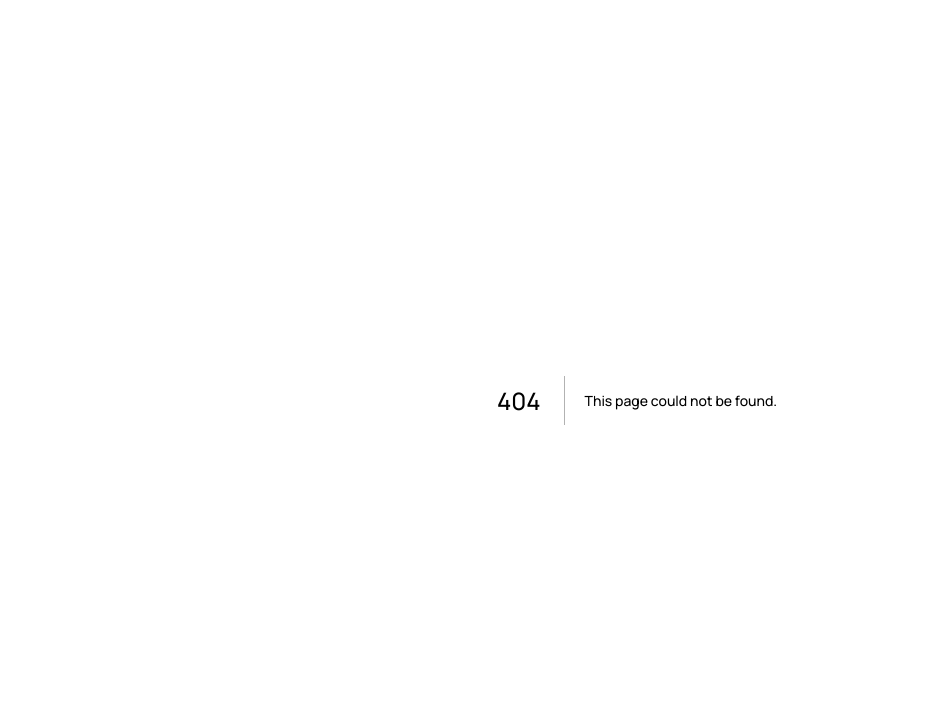
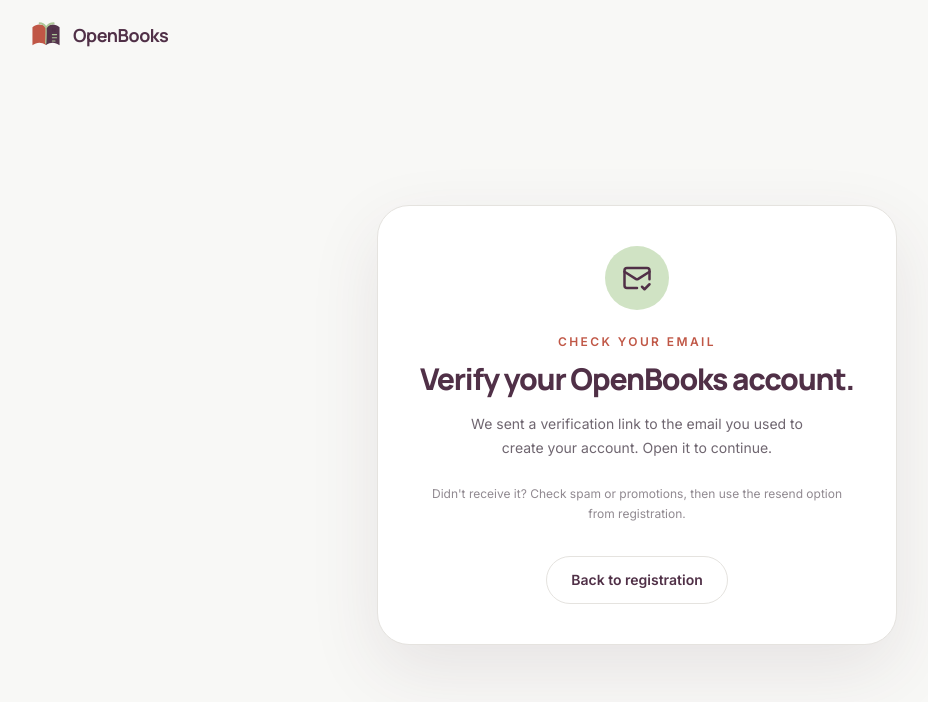
Before and after one commit to awesomeakokayo/OpenBooks, a Next.js app: page /verify-email in a window 1280 px wide. Before the commit this address had no page. Shown: the top 702 px of the page, without its empty margins (3-931 px from the left). Built offline with nearby package versions, Linux system fonts and the light colour scheme.

Commit message:
feat: add OpenBooks email verification screen

```diff
--- /dev/null
+++ b/app/verify-email/page.tsx
@@ -0,0 +1,65 @@
+import Link from "next/link";
+import { Check, MailCheck, RefreshCw, XCircle } from "lucide-react";
+import { OpenBooksBrandMark } from "@/components/openbooks-brand-mark";
+
+export default async function VerifyEmailPage({
+  searchParams,
+}: {
+  searchParams: Promise<{ status?: string }>;
+}) {
+  const { status } = await searchParams;
+  const success = status === "success";
+  const invalid = status === "invalid";
+  const rateLimited = status === "rate-limited";
+
+  return (
+    <main className="min-h-screen bg-[#F8F8F6] text-[#503047]">
+      <header className="mx-auto flex w-full max-w-[1320px] items-center px-5 py-5 lg:px-8">
+        <Link href="/" className="flex items-center gap-2.5">
+          <OpenBooksBrandMark size={34} />
+          <span className="font-heading text-lg font-bold tracking-tight text-[#503047]">OpenBooks</span>
+        </Link>
+      </header>
+
+      <section className="flex min-h-[calc(100vh-88px)] items-center justify-center px-5 py-12">
+        <div className="w-full max-w-[520px] rounded-[32px] border border-[#E5E3DF] bg-white p-8 text-center shadow-[0_25px_70px_rgba(80,48,71,0.10)] sm:p-10">
+          {success ? (
+            <>
+              <div className="mx-auto flex h-16 w-16 items-center justify-center rounded-full bg-[#D0E3C4] text-[#36563A]">
+                <Check size={30} strokeWidth={2.5} />
+              </div>
+              <p className="mt-6 text-xs font-semibold uppercase tracking-[0.2em] text-[#ADC698]">Email verified</p>
+              <h1 className="mt-3 font-heading text-3xl font-extrabold tracking-[-0.04em]">You're verified.</h1>
+              <p className="mx-auto mt-4 max-w-[38ch] text-sm leading-6 text-[#6F6670]">
+                Your OpenBooks account is ready. Sign in to continue setting up your business.
+              </p>
+              <Link href="/login" className="mt-8 inline-flex h-12 items-center justify-center gap-2 rounded-2xl bg-[#C05746] px-6 text-sm font-semibold text-white">Continue to sign in</Link>
+            </>
+          ) : invalid ? (
+            <>
+              <div className="mx-auto flex h-16 w-16 items-center justify-center rounded-full bg-[#FDECEC] text-[#B42318]"><XCircle size={30} /></div>
+              <h1 className="mt-6 font-heading text-3xl font-extrabold tracking-[-0.04em]">That link is no longer valid.</h1>
+              <p className="mx-auto mt-4 max-w-[40ch] text-sm leading-6 text-[#6F6670]">The verification link may have expired or already been used.</p>
+              <Link href="/login" className="mt-8 inline-flex h-12 items-center justify-center rounded-2xl bg-[#503047] px-6 text-sm font-semibold text-white">Back to sign in</Link>
+            </>
+          ) : rateLimited ? (
+            <>
+              <div className="mx-auto flex h-16 w-16 items-center justify-center rounded-full bg-[#FFF5D9] text-[#8A5A00]"><RefreshCw size={30} /></div>
+              <h1 className="mt-6 font-heading text-3xl font-extrabold tracking-[-0.04em]">Please wait a moment.</h1>
+              <p className="mx-auto mt-4 max-w-[40ch] text-sm leading-6 text-[#6F6670]">Too many verification attempts were made. Please try again shortly.</p>
+            </>
+          ) : (
+            <>
+              <div className="mx-auto flex h-16 w-16 items-center justify-center rounded-full bg-[#D0E3C4] text-[#503047]"><MailCheck size={30} /></div>
+              <p className="mt-6 text-xs font-semibold uppercase tracking-[0.2em] text-[#C05746]">Check your email</p>
+              <h1 className="mt-3 font-heading text-3xl font-extrabold tracking-[-0.04em]">Verify your OpenBooks account.</h1>
+              <p className="mx-auto mt-4 max-w-[40ch] text-sm leading-6 text-[#6F6670]">We sent a verification link to the email you used to create your account. Open it to continue.</p>
+              <p className="mt-6 text-xs leading-5 text-[#918A91]">Didn't receive it? Check spam or promotions, then use the resend option from registration.</p>
+              <Link href="/register" className="mt-8 inline-flex h-12 items-center justify-center rounded-2xl border border-[#E5E3DF] bg-white px-6 text-sm font-semibold text-[#503047] hover:bg-[#F8F8F6]">Back to registration</Link>
+            </>
+          )}
+        </div>
+      </section>
+    </main>
+  );
+}
```
